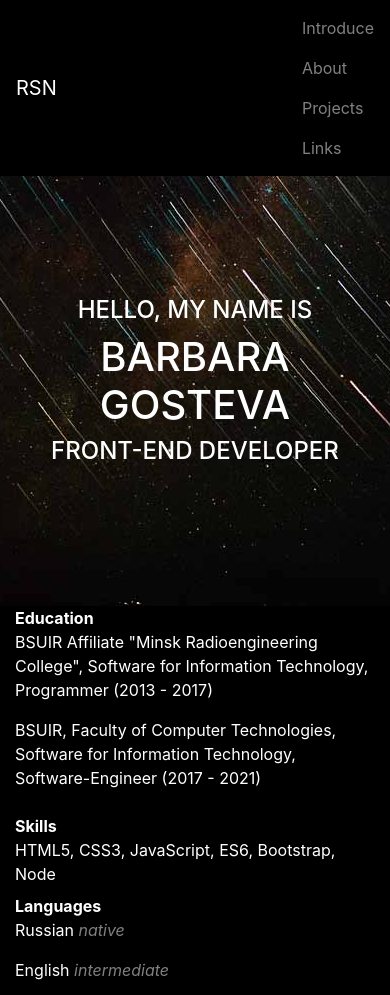
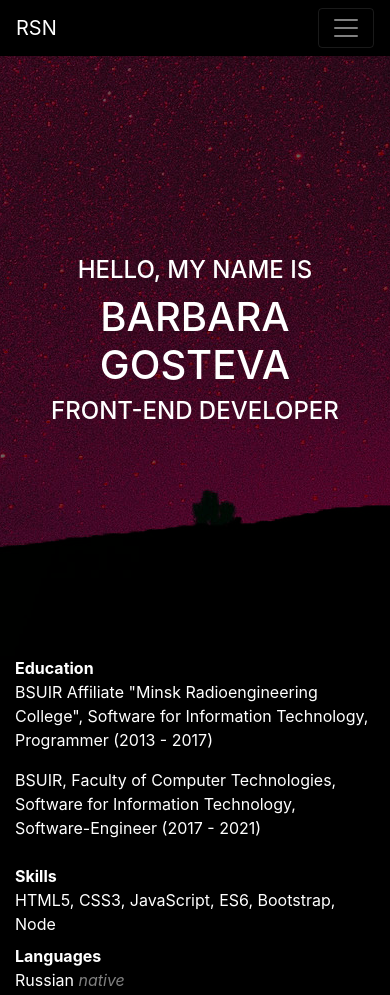
Before and after one commit to rsnggg/rsnggg.github.io, a plain HTML site: page index.html in a window 390 px wide. Shown: the top 995 px of the page. Drawn offline with nearby package versions, Linux system fonts and the light colour scheme.

Commit message:
new .jpg and .psd

```diff
--- a/assets/css/style.css
+++ b/assets/css/style.css
@@ -11,13 +11,16 @@ body{
     background-color: #000000!important;
 }
 
+.navbar-collapse{
+    flex-grow: 0!important;
+}
+
 #introduce{
-    background: url(../img/intro3.jpg) no-repeat center top;
+    background: url(../img/intro-pink.jpg) no-repeat center top ;
     margin-top: -70px;
-    padding-top: 190px;
+    padding-top: 270px;
     text-align:center;
-    min-height: 500px;
-    width: 100%;
+    min-height: 670px;
     color: white;
 }
 
--- a/index.html
+++ b/index.html
@@ -8,10 +8,17 @@
     <link rel="stylesheet" href="https://stackpath.bootstrapcdn.com/bootstrap/4.1.3/css/bootstrap.min.css" integrity="sha384-MCw98/SFnGE8fJT3GXwEOngsV7Zt27NXFoaoApmYm81iuXoPkFOJwJ8ERdknLPMO" crossorigin="anonymous">
     </head>
 <body>
+
 <nav class="navbar sticky-top navbar-expand-lg navbar-dark bg-black">
     <div class="container">
-        <div class="navbar-brand" href="#">RSN</div>
-        <ul class="navbar-nav">
+
+        <a class="navbar-brand" href="index.html">RSN</a>
+        <button class="navbar-toggler collapsed" data-toggle="collapse" data-target="#dropdown">
+            <span class="navbar-toggler-icon"></span>
+        </button>
+
+        <div class="collapse navbar-collapse" id="dropdown">
+            <ul class="nav navbar-nav">
                 <li class="navbar-item">
                     <a class="nav-link" href="#introduce">Introduce</a>
                 </li>
@@ -26,9 +33,13 @@
                 </li>
             </ul>
         </div>
+
+    </div>
 </nav>
+
 <div id="introduce">
     <div class="container">
+
         <div class="row">
             <div class="col align-self-center">
                 <h4>HELLO, MY NAME IS</h4>
@@ -36,8 +47,10 @@
                 <h4>FRONT-END DEVELOPER</h4>
             </div>
         </div>
+
     </div>
 </div>
+
 <div id="about">
     <div class="container">
 
```
Also changed, not shown: assets/img/intro-pink-big.jpg (added), assets/img/intro-pink.jpg (added), assets/img/intro.jpg (deleted), assets/img/intro2.jpg (added), 1 other file. Lines whose indentation alone changed are shown as unchanged.
